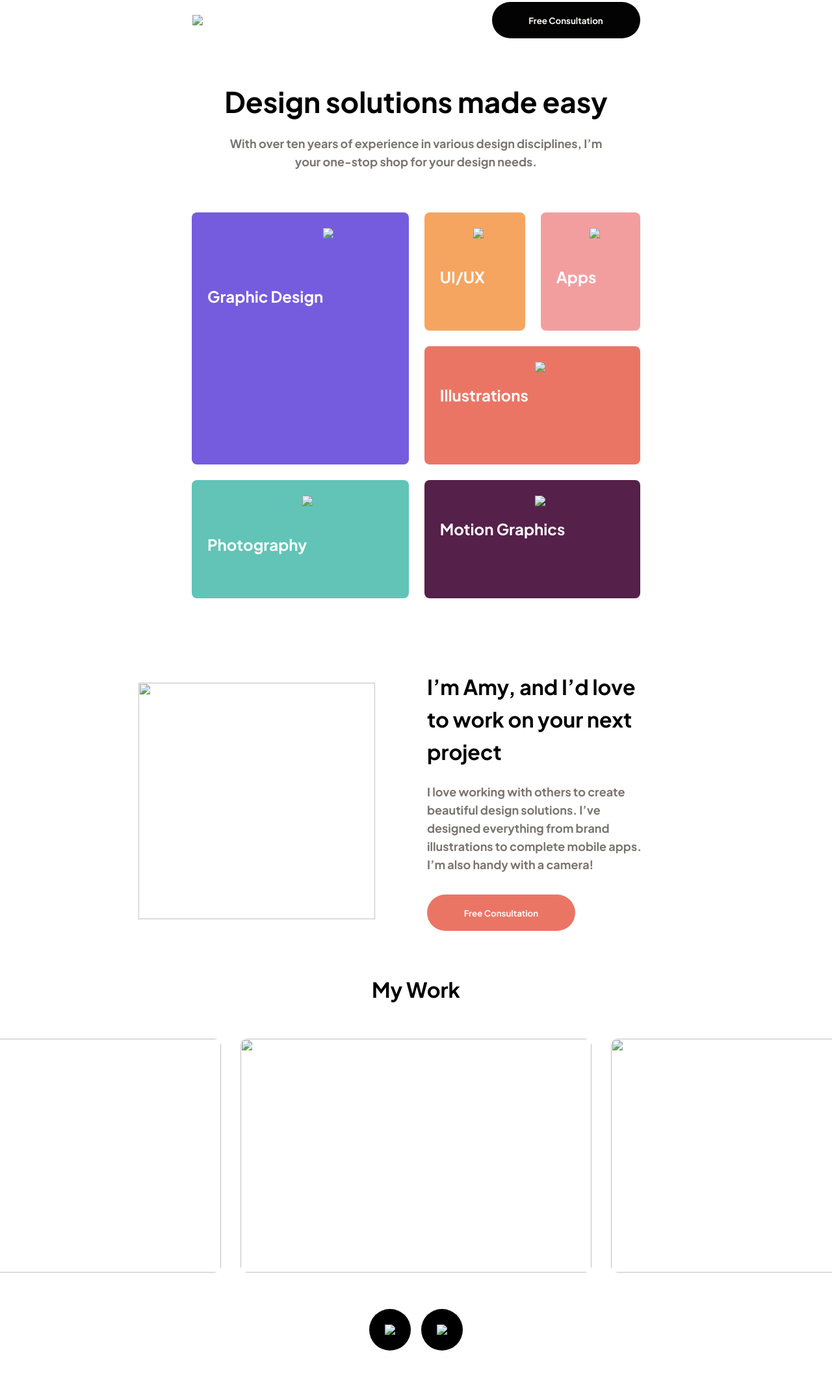
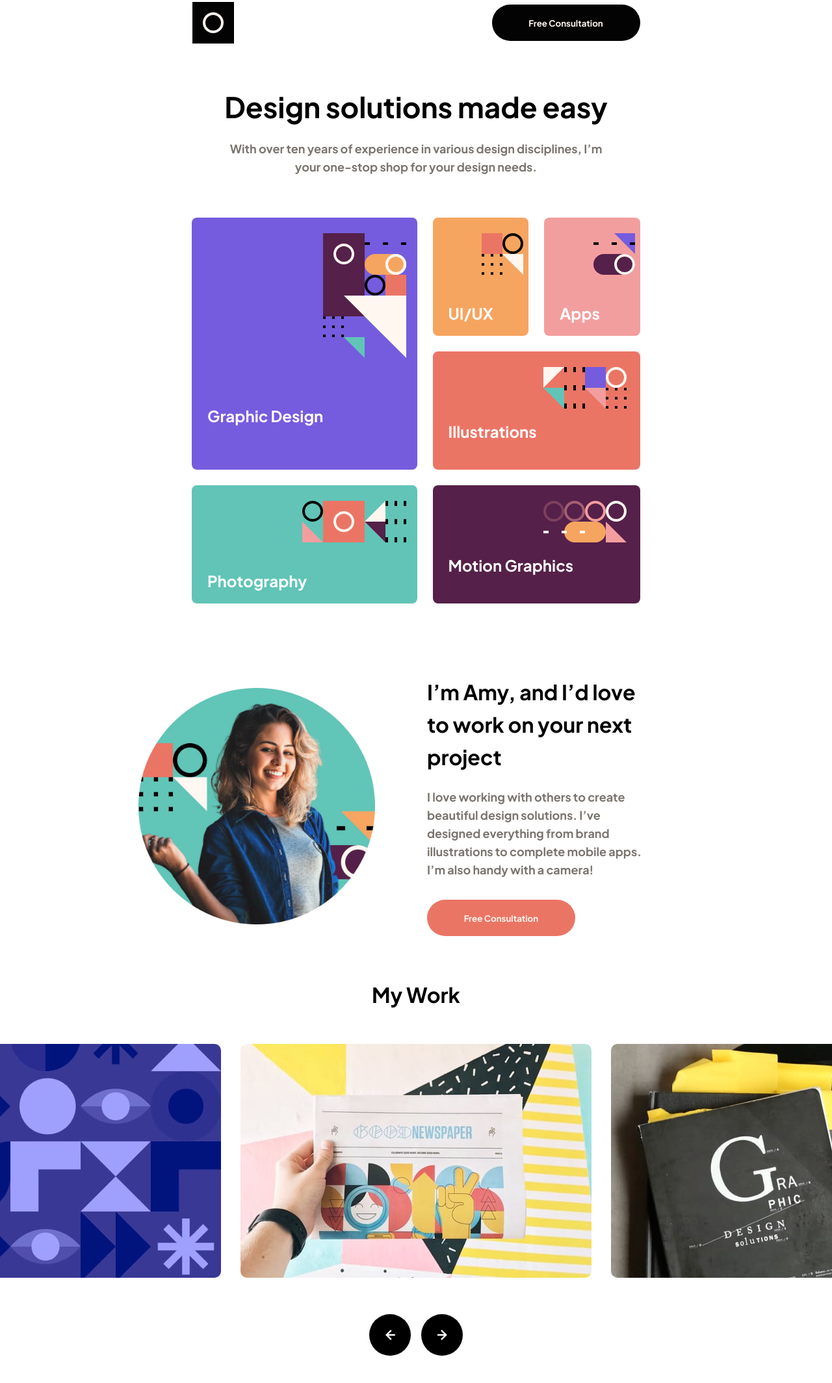
Before and after one commit to kachkacha2003/Single-page-design, a plain HTML site: page index.html in a window 1280 px wide. Shown: the part 31-2160 px from the top of the page at 65% size. Drawn offline with Linux system fonts and the light colour scheme.

Commit message:
Add all my files

```diff
--- a/index.html
+++ b/index.html
@@ -8,7 +8,7 @@
       rel="icon"
       type="image/png"
       sizes="32x32"
-      href="./assets/favicon-32x32.png"
+      href="./single-page-design-portfolio/starter-code/assets/favicon-32x32.png"
     />
 
     <title>Single-page design</title>
@@ -18,7 +18,7 @@
     <div class="container">
       <header>
         <div class="px">
-          <img src="./assets/logo.svg" class="oval" />
+          <img src="./single-page-design-portfolio/starter-code/assets/logo.svg" class="oval" />
           <button class="consultation">Free Consultation</button>
         </div>
       </header>
@@ -37,38 +37,38 @@
 
         <div class="grid">
           <div class="grid-item1">
-            <img src="./assets/pattern-graphic-design.svg" class="design e" />
+            <img src="./single-page-design-portfolio/starter-code/assets/pattern-graphic-design.svg" class="design e" />
             <h3>Graphic Design</h3>
           </div>
           <div class="grid-item2 same">
-            <img src="./assets/pattern-ui-ux.svg" class="ui-ux e" />
+            <img src="./single-page-design-portfolio/starter-code/assets/pattern-ui-ux.svg" class="ui-ux e" />
             <h3>UI/UX</h3>
           </div>
           <div class="grid-item3 same">
-            <img src="./assets/pattern-apps.svg" class="apps e" />
+            <img src="./single-page-design-portfolio/starter-code/assets/pattern-apps.svg" class="apps e" />
             <h3>Apps</h3>
           </div>
           <div class="grid-item4 same2">
-            <img src="./assets/pattern-photography.svg" class="Photography e" />
+            <img src="./single-page-design-portfolio/starter-code/assets/pattern-photography.svg" class="Photography e" />
             <h3>Photography</h3>
           </div>
           <div class="grid-item5 same2">
             <img
-              src="./assets/pattern-illustrations.svg"
+              src="./single-page-design-portfolio/starter-code/assets/pattern-illustrations.svg"
               class="Illustrations e"
             />
             <h3>Illustrations</h3>
           </div>
           <div class="grid-item6 same2">
             <img
-              src="./assets/pattern-motion-graphics.svg"
+              src="./single-page-design-portfolio/starter-code/assets/pattern-motion-graphics.svg"
               class="Graphics e"
             />
             <h3>Motion Graphics</h3>
           </div>
         </div>
         <div class="flex">
-          <img class="amy" src="./assets/image-amy.webp" />
+          <img class="amy" src="./single-page-design-portfolio/starter-code/assets/image-amy.webp" />
           <div class="flex-item">
             <h4>
               I’m Amy, and I’d love<br class="one" />
@@ -93,18 +93,18 @@
       <section class="work">
         <h1 class="h1-text">My Work</h1>
         <div class="images">
-          <img class="pirveli" src="./assets/image-slide-1.jpg" />
-          <img class="j" src="./assets/image-slide-2.jpg" />
-          <img class="meore" src="./assets/image-slide-3.jpg" />
-          <img class="mesame" src="./assets/image-slide-4.jpg" />
-          <img class="bolo" src="./assets/image-slide-5.jpg" />
+          <img class="pirveli" src="./single-page-design-portfolio/starter-code/assets/image-slide-1.jpg" />
+          <img class="j" src="./single-page-design-portfolio/starter-code/assets/image-slide-2.jpg" />
+          <img class="meore" src="./single-page-design-portfolio/starter-code/assets/image-slide-3.jpg" />
+          <img class="mesame" src="./single-page-design-portfolio/starter-code/assets/image-slide-4.jpg" />
+          <img class="bolo" src="./single-page-design-portfolio/starter-code/assets/image-slide-5.jpg" />
         </div>
         <div class="flex-buttons">
           <div class="left igive">
-            <img src="./assets/icon-arrow-left.svg" />
+            <img src="./single-page-design-portfolio/starter-code/assets/icon-arrow-left.svg" />
           </div>
           <div class="right igive">
-            <img src="./assets/icon-arrow-right.svg" />
+            <img src="./single-page-design-portfolio/starter-code/assets/icon-arrow-right.svg" />
           </div>
         </div>
       </section>
@@ -125,7 +125,7 @@
       </footer>
       <div class="end">
         <div class="end-div">
-          <img src="./assets/logo.svg" class="oval" />
+          <img src="./single-page-design-portfolio/starter-code/assets/logo.svg" class="oval" />
           <button class="consultation">Free Consultation</button>
         </div>
       </div>
```
